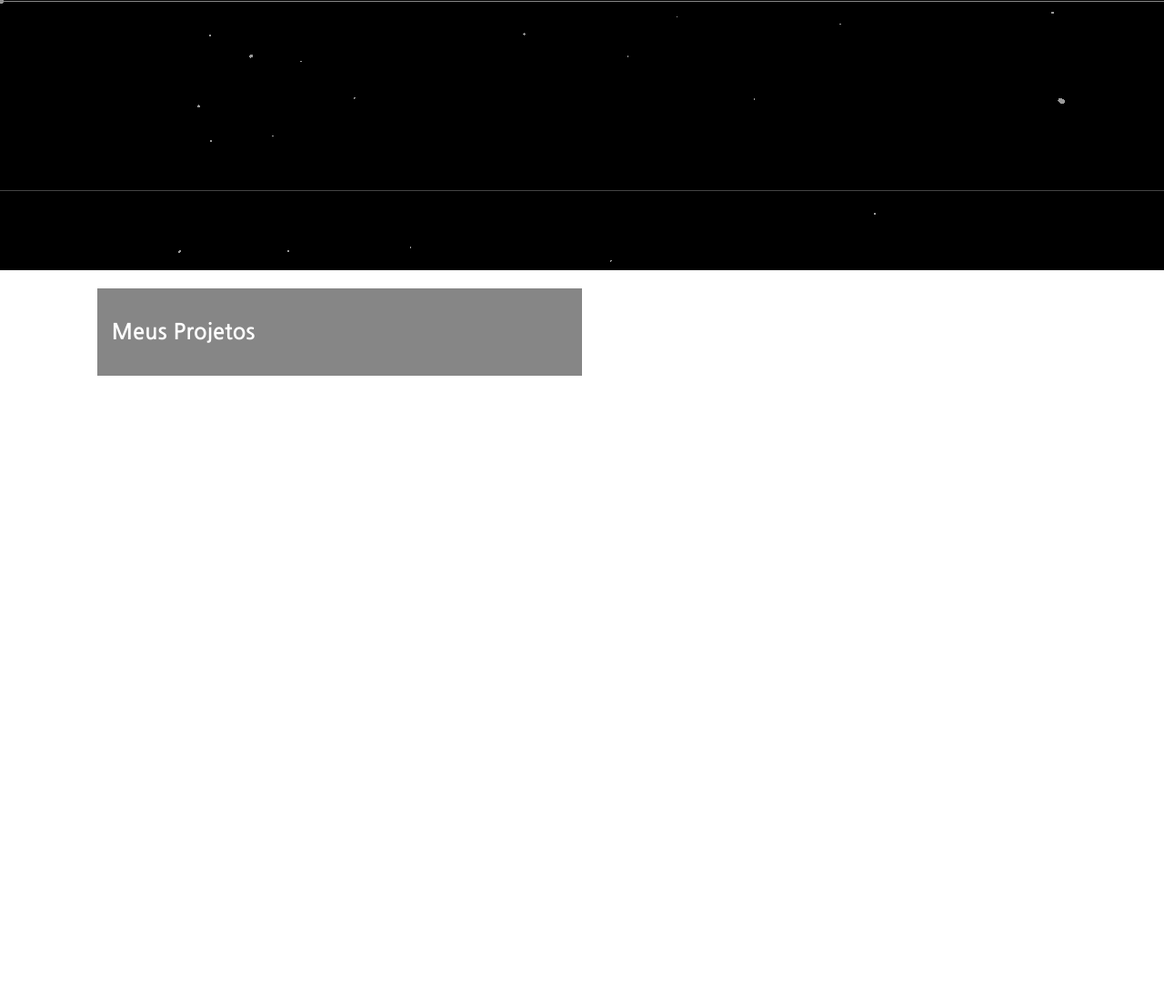
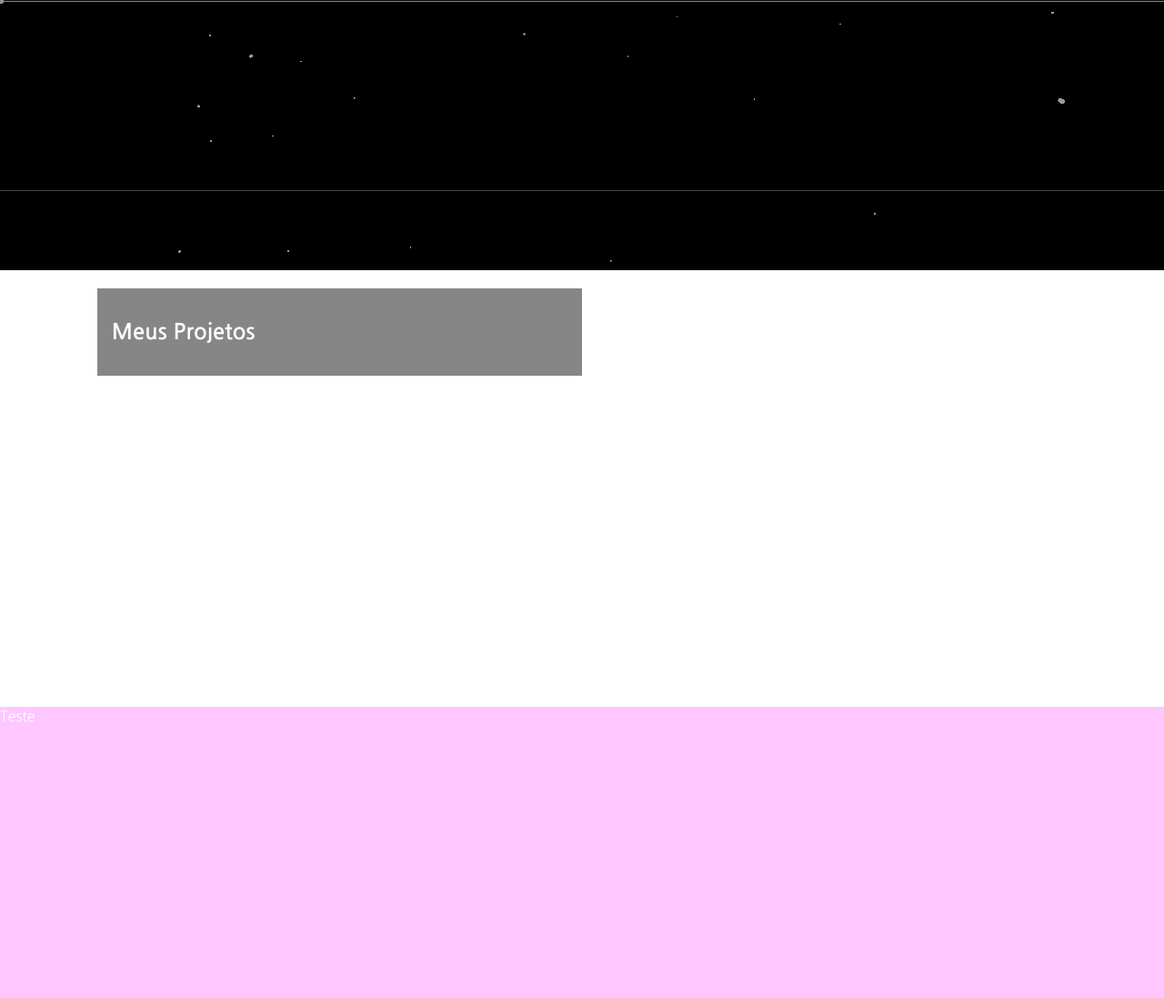
Before and after one commit to PedroPiveta/portfolio3d, a website built with Vite: page index.html in a window 1280 px wide. Shown: the part 503-1600 px from the top of the page at 91% size. Built offline with nearby package versions, Linux system fonts and the light colour scheme; animation ran at ten frames a second.

Commit message:
footer test

```diff
--- a/index.html
+++ b/index.html
@@ -18,10 +18,15 @@
       <section class="teste">
         <div class="card">
           <h2>Meus Projetos</h2>
-
         </div>
       </section>
+
+      <footer>
+        Teste
+      </footer>
     </main>
+
+
     <script type="module" src="/main.js"></script>
   </body>
 </html>
--- a/style.css
+++ b/style.css
@@ -9,16 +9,16 @@ canvas {
 
 * {
   box-sizing: border-box;
+  overflow-x: hidden;
 }
 body {
   padding: 0;
   margin: 0;
-  overflow-x: hidden;
   font-family: 'Nanum Gothic', sans-serif;
 }
 
 main {
-  overflow: auto;
+  overflow-y: auto;
   display: grid;
   grid-template-columns: repeat(12, 1fr);
   min-height: 100vh;
@@ -51,3 +51,12 @@ section {
 .teste {
   grid-column: 2 / span 5;
 }
+
+footer {
+  background-color: #fafa;
+  position: absolute;
+  z-index: 99;
+  height: 20%;
+  bottom: 0;
+  width: 100vw;
+}
```
